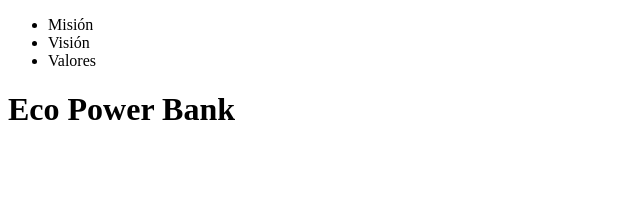
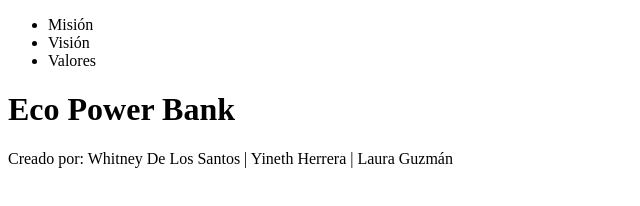
Before and after one commit to lguzman07/ecopowerbank, a plain HTML site: page index.html in a window 1280 px wide. Shown: the whole page, without its empty margins (0-640 px from the left). Drawn offline with Linux system fonts and the light colour scheme.

Commit message:
Update index.html

```diff
--- a/index.html
+++ b/index.html
@@ -15,6 +15,12 @@
   <header>
     <h1>Eco Power Bank</h1>
   </header>
+  <main>
+
+  </main>
+  <footer>
+    Creado por: Whitney De Los Santos | Yineth Herrera | Laura Guzmán
+  </footer>
 
 </body>
 </html>
```
